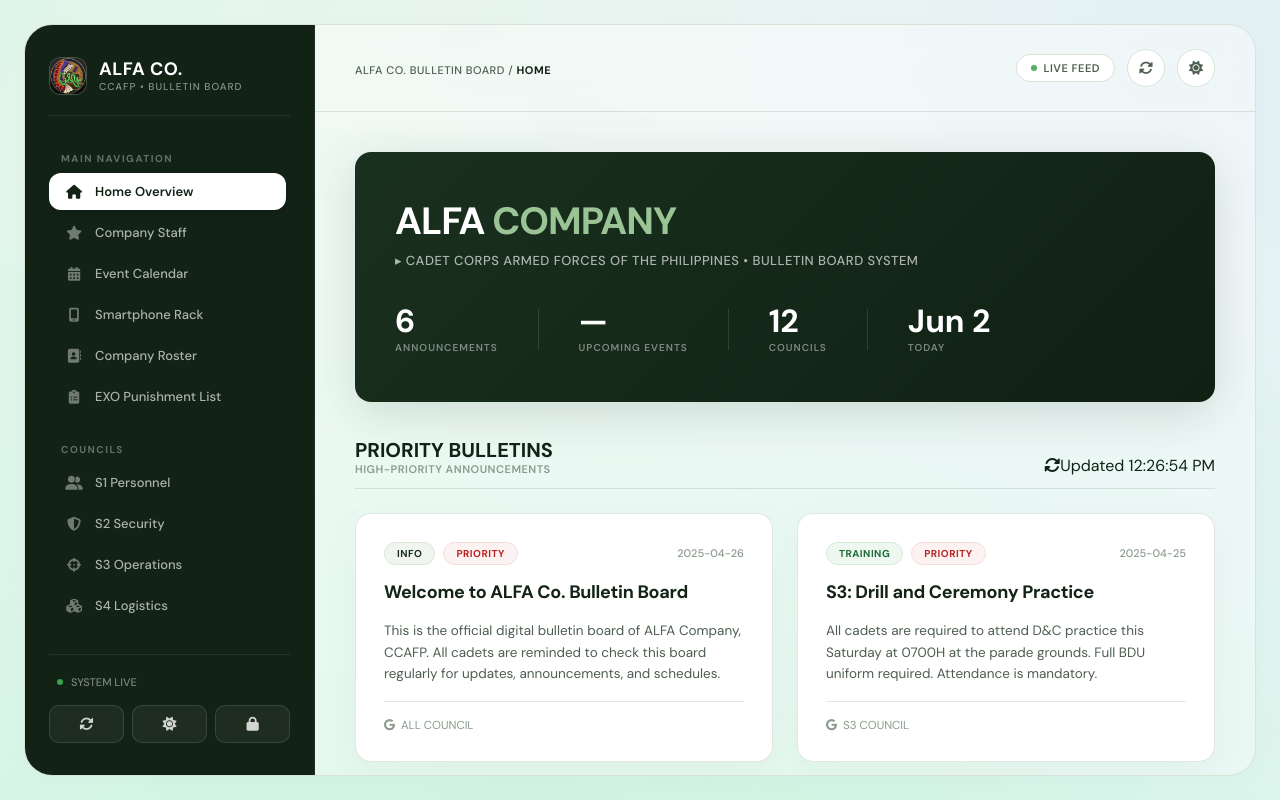
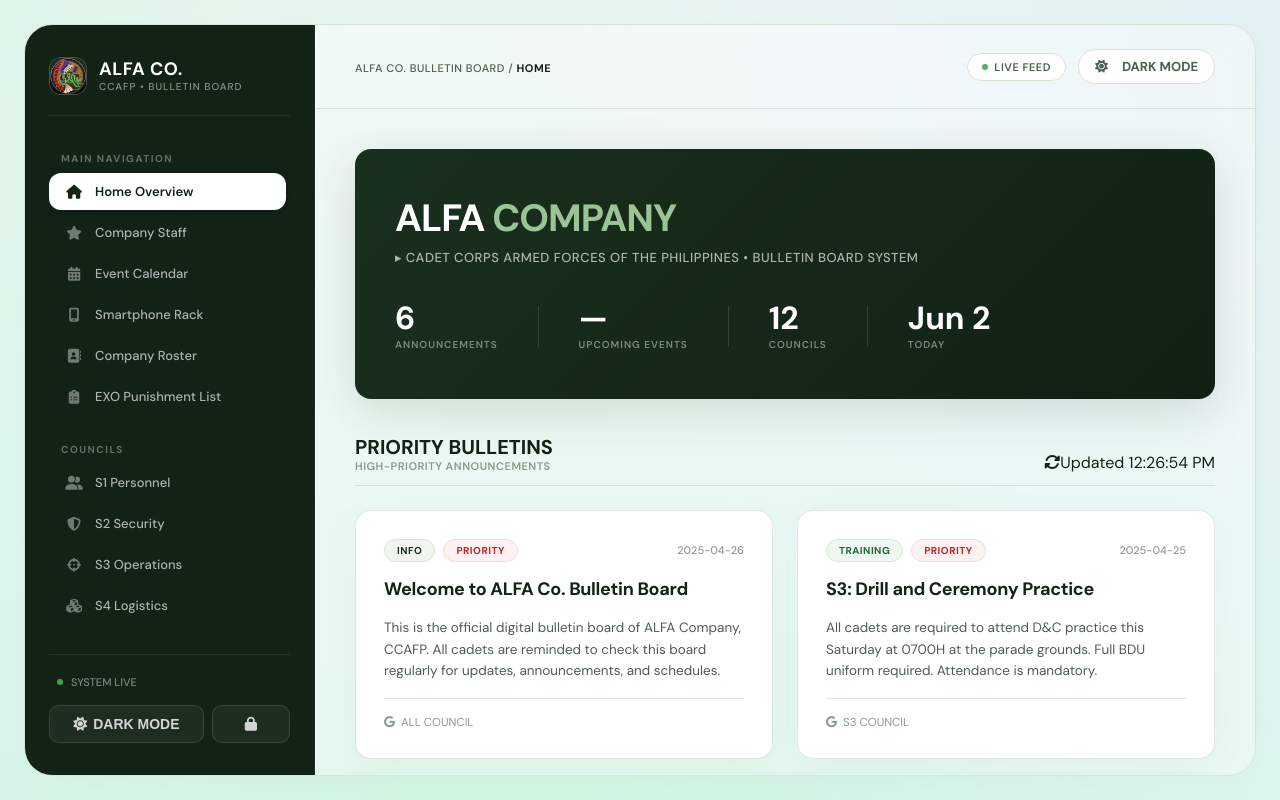
Before and after one commit to cdtpalers/alfa-coy, a React (Vite) app: page / in a window 1280 px wide. Built offline with nearby package versions, Linux system fonts and the light colour scheme.

Commit message:
style: remove refresh button and make theme toggle more visible

```diff
--- a/src/App.jsx
+++ b/src/App.jsx
@@ -213,11 +213,9 @@ export default function App() {
           </div>
           <div className="panel-header-right">
             <div className="status-pill"><span className="status-dot"></span>LIVE FEED</div>
-            <button className="btn-icon" title="Refresh feeds" onClick={handleRefresh}>
-              <i className="fa fa-rotate"></i>
-            </button>
-            <button className="btn-icon" title="Toggle theme" onClick={toggleTheme}>
-              <i className={theme === 'dark' ? 'fa fa-circle-half-stroke' : 'fa fa-sun'}></i>
+            <button className="btn" title="Toggle theme" onClick={toggleTheme} style={{ padding: '8px 16px', fontWeight: 'bold' }}>
+              <i className={theme === 'dark' ? 'fa fa-circle-half-stroke' : 'fa fa-sun'} style={{ marginRight: '6px' }}></i>
+              {theme === 'dark' ? 'LIGHT MODE' : 'DARK MODE'}
             </button>
             {isAdmin && (
               <>
--- a/src/components/SideBar.jsx
+++ b/src/components/SideBar.jsx
@@ -115,11 +115,9 @@ export default function SideBar({
           <span>SYSTEM LIVE</span>
         </div>
         <div className="sidebar-actions">
-          <button className="sidebar-action-btn" title="Refresh data" onClick={onRefresh}>
-            <i className="fa fa-rotate"></i>
-          </button>
-          <button className="sidebar-action-btn" title="Toggle theme" onClick={toggleTheme}>
+          <button className="sidebar-action-btn" title="Toggle theme" onClick={toggleTheme} style={{ flex: 2, fontWeight: 'bold' }}>
             <i className={theme === 'dark' ? 'fa fa-circle-half-stroke' : 'fa fa-sun'}></i>
+            <span style={{ marginLeft: '6px' }}>{theme === 'dark' ? 'LIGHT MODE' : 'DARK MODE'}</span>
           </button>
           {isAdmin ? (
             <>
```
